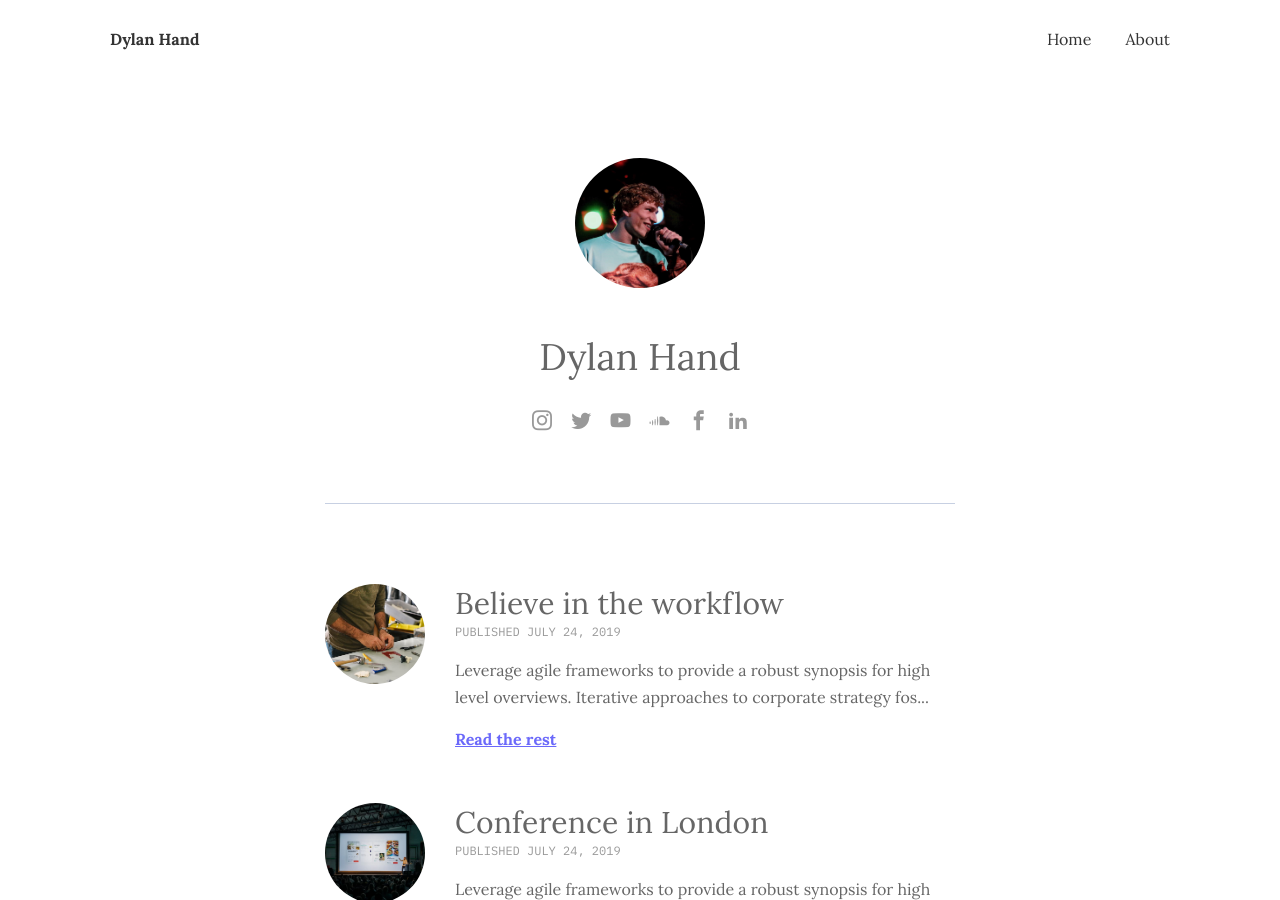
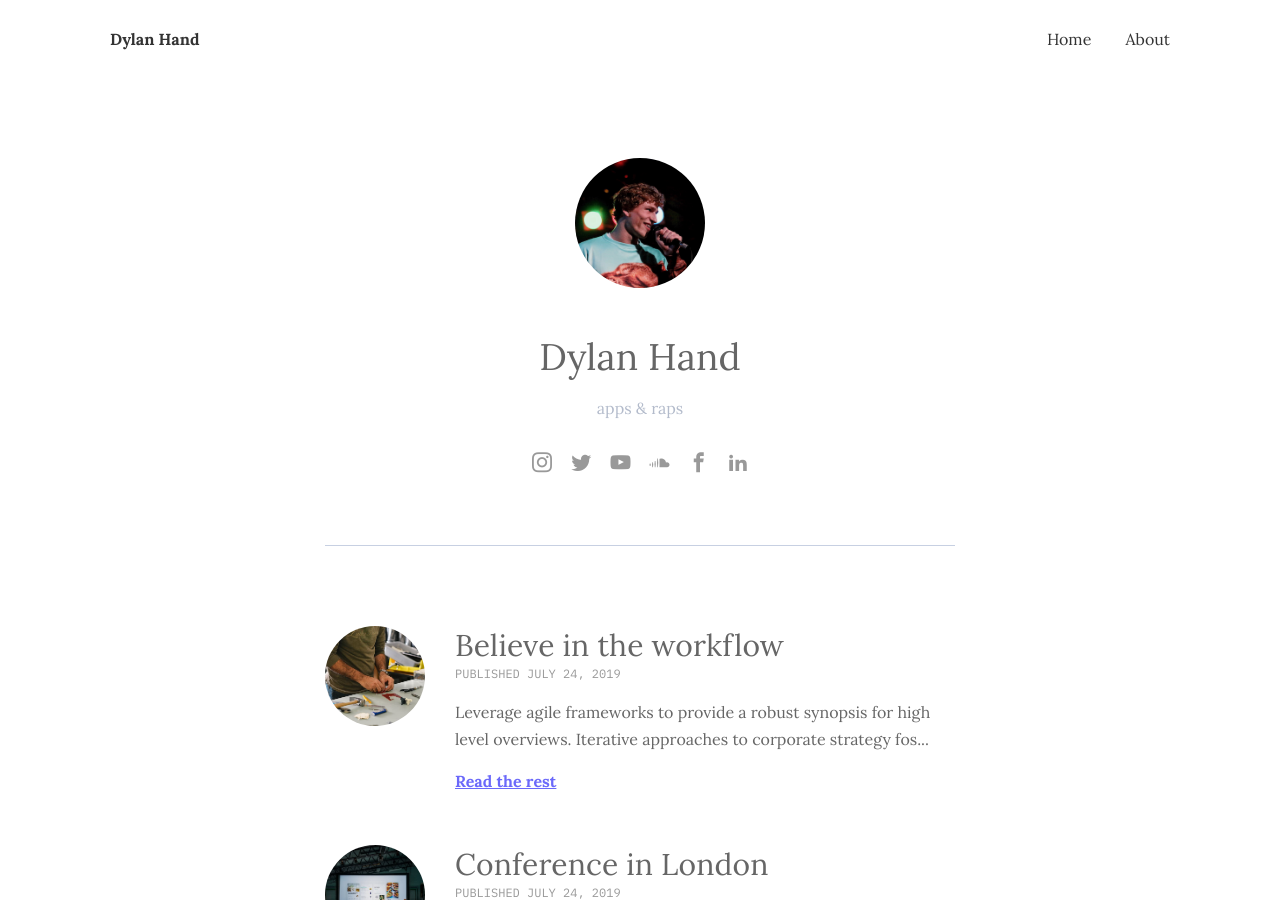
Before and after one commit to dylanhand/dylanhand.github.io, a Jekyll site: the page built from index.html, in a window 1280 px wide and 900 px high. Built offline with Jekyll 4.4.1, drawn with Linux system fonts in a browser that asks for light colours; some web fonts are replaced.

Commit message:
Update subtitle

```diff
--- a/_config.yml
+++ b/_config.yml
@@ -1,4 +1,5 @@
 title: Dylan Hand
+subtitle: apps & raps
 logo: # you can add own logo.
 description: Homepage of Dylan Hand.
 # baseurl: "/derrick" # the subpath of your site, e.g. /blog
```
